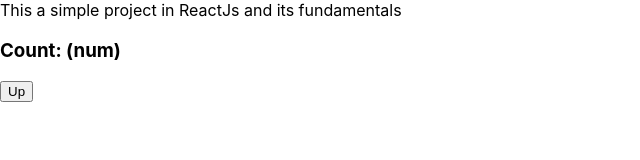
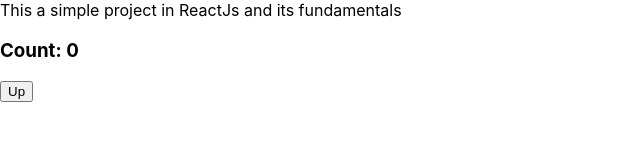
Before and after one commit to nniroula/React_Basics, a React (Create React App) app: page / in a window 1280 px wide. Shown: the top 160 px of the page, without its empty margins (0-640 px from the left). Built offline with nearby package versions, Linux system fonts and the light colour scheme.

Commit message:
add a simple example of use state

```diff
--- a/src/SimpleComponent.js
+++ b/src/SimpleComponent.js
@@ -9,7 +9,7 @@
 
     return  (
         <div>
-            <h3>Count: (num)</h3>
+            <h3>Count: {num}</h3>
             <button onClick={clickUP}>Up</button>
         </div>
     )
```
